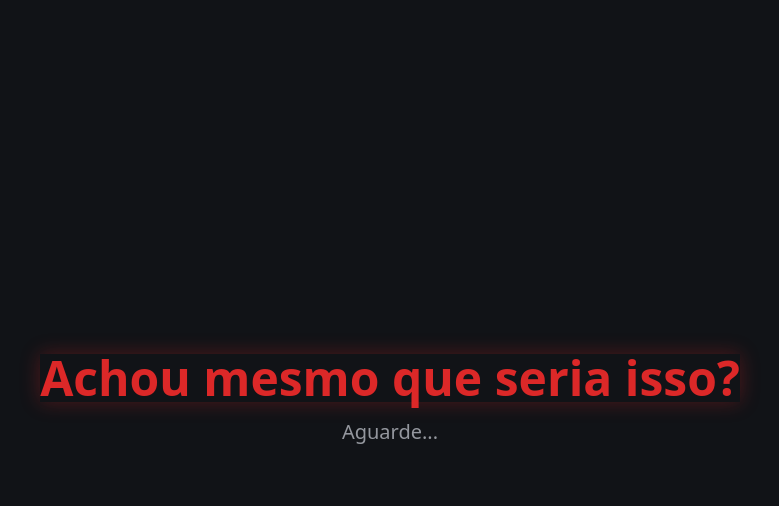
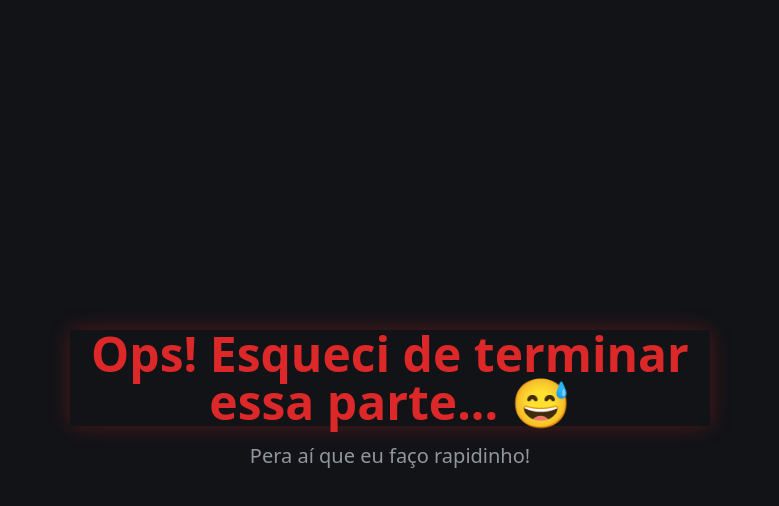
Before and after one commit to Hills808/lumina-cademy, a React (Vite) app: page / in a window 1280 px wide. Both pictures are taken after a click on the button "Login". Shown: the top 506 px of the page, without its empty margins (250-1029 px from the left). Built offline with nearby package versions, Linux system fonts and the light colour scheme; the HTML template or start-up script is replaced by a standard one.

Commit message:
feat: Adicionar mensagem engraçada

```diff
--- a/src/components/PlotTwist.tsx
+++ b/src/components/PlotTwist.tsx
@@ -120,11 +120,13 @@ const PlotTwist = ({ onComplete }: PlotTwistProps) => {
       {/* Mensagem "Achou mesmo que seria isso?" */}
       {showMessage && !showCode && (
         <div className="flex min-h-screen items-center justify-center animate-fade-in">
-          <div className="text-center space-y-4">
-            <h2 className="text-5xl font-bold text-primary animate-glow-pulse">
-              Achou mesmo que seria isso?
+          <div className="text-center space-y-4 max-w-2xl px-4">
+            <h2 className="text-4xl md:text-5xl font-bold text-primary animate-glow-pulse">
+              Ops! Esqueci de terminar essa parte... 😅
             </h2>
-            <p className="text-xl text-muted-foreground">Aguarde...</p>
+            <p className="text-xl text-muted-foreground animate-pulse">
+              Pera aí que eu faço rapidinho!
+            </p>
           </div>
         </div>
       )}
```
